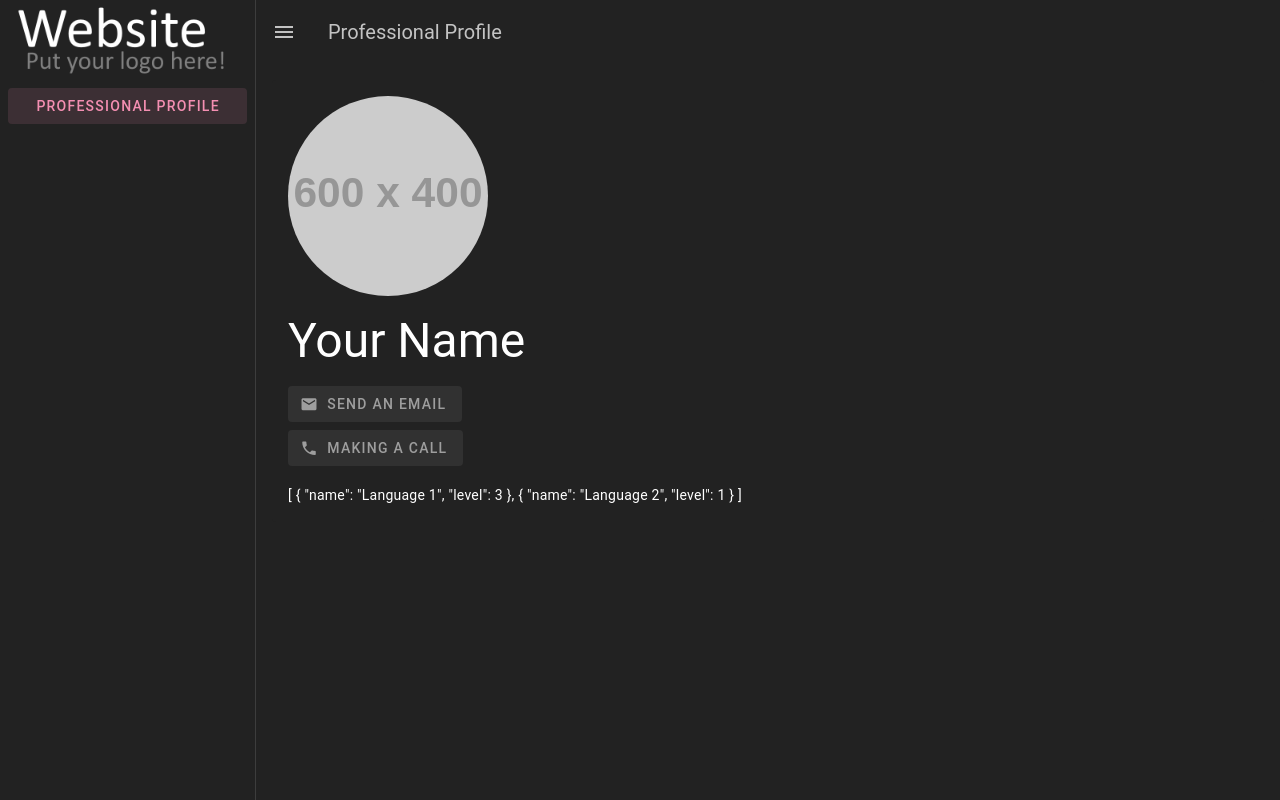
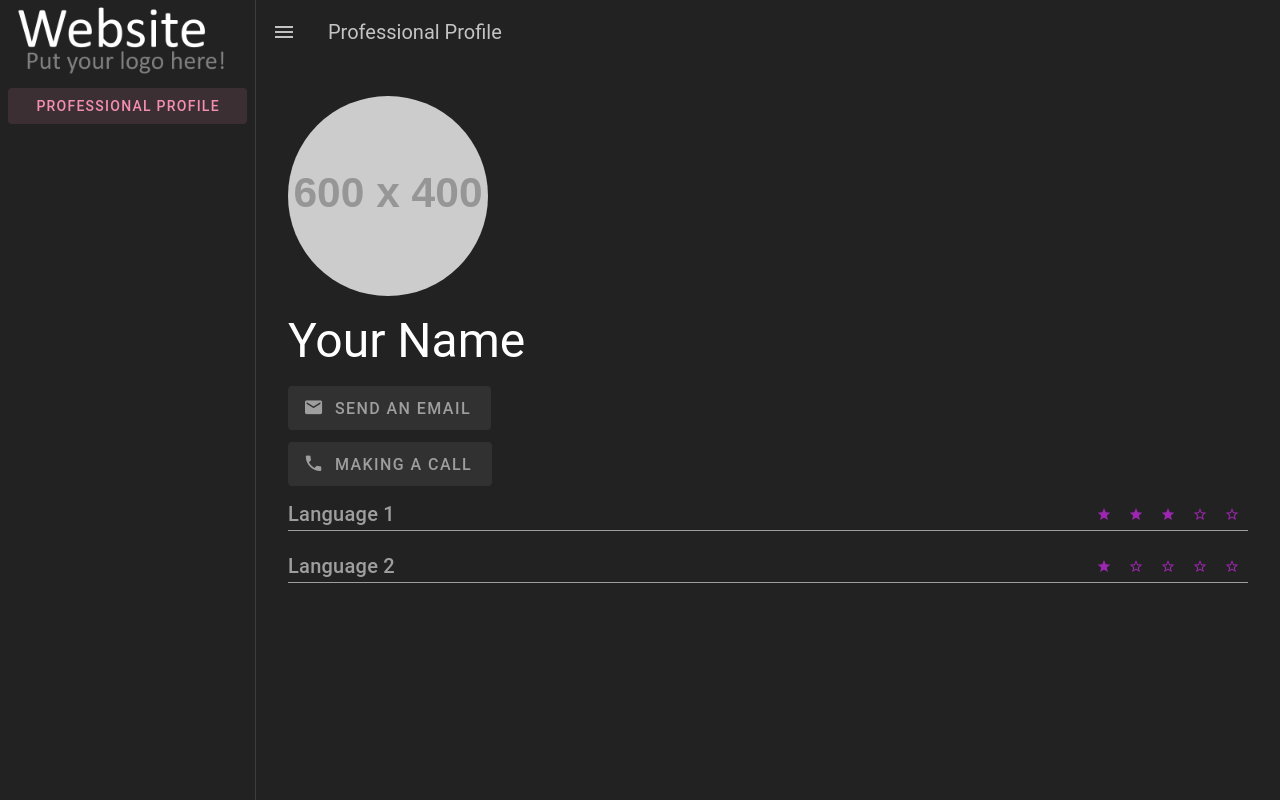
Before and after one commit to mineot/website, a Vue app: page / in a window 1280 px wide. Built offline with nearby package versions, Linux system fonts and the light colour scheme.

Commit message:
alpha/remake - add languages

```diff
--- a/src/assets/main.css
+++ b/src/assets/main.css
@@ -1 +1,5 @@
 @import './base.css';
+
+div .divider-h {
+  padding-bottom: 0.005rem;
+}
--- a/src/components/ProfilePerson.vue
+++ b/src/components/ProfilePerson.vue
@@ -10,24 +10,30 @@
         {{ person?.name }}
       </v-sheet>
 
-      <v-sheet class="mb-5">
-        <v-sheet v-for="(contact, index) in contacts" :key="index" class="mb-2">
+      <v-sheet class="mb-2">
+        <v-sheet v-for="(contact, index) in contacts" :key="index" class="mb-3">
           <v-btn color="secondary" variant="tonal" :prepend-icon="contact.icon" :href="contact.href"
-            :target="contact.target">
+            :target="contact.target" size="large">
             {{ $t(contact.text) }}
           </v-btn>
         </v-sheet>
       </v-sheet>
 
-      <v-sheet class="mb-3">
-        <v-btn v-for="(social, index) in socials" :key="index" class="mr-2 mb-2" color="secondary" variant="tonal"
-          :prepend-icon="social.icon" :href="social.src" :target="social.target">
+      <v-sheet class="mb-2">
+        <v-btn v-for="(social, index) in socials" :key="index" class="mr-3 mb-3" color="secondary" variant="tonal"
+          :prepend-icon="social.icon" :href="social.src" :target="social.target" stacked>
           {{ social.text }}
         </v-btn>
       </v-sheet>
 
       <v-sheet>
-        {{ person?.languages }}
+        <v-sheet v-for="(language, index) in languages" :key="index" class="mb-5">
+          <v-sheet class="d-flex">
+            <span class="text-h6 text-secondary me-auto">{{ language.name }}</span>
+            <v-rating :model-value="language.level" color="accent" size="x-small"></v-rating>
+          </v-sheet>
+          <div class="bg-secondary divider-h"></div>
+        </v-sheet>
       </v-sheet>
 
     </v-card-text>
@@ -72,6 +78,14 @@ const socials = computed((): any[] => {
 
   return [];
 });
+
+const languages = computed((): any[] => {
+  if (person?.value?.languages) {
+    return person.value.languages;
+  }
+
+  return [];
+});
 </script>
 
 <style scoped>
--- a/src/locale/en.json
+++ b/src/locale/en.json
@@ -1,6 +1,5 @@
 {
   "bio": "Biography",
-  "languages": "Languages",
   "profile": "Professional Profile",
   "website": "Website",
   "contacts": {
--- a/src/locale/pt.json
+++ b/src/locale/pt.json
@@ -1,6 +1,5 @@
 {
   "bio": "Biografia",
-  "languages": "Idiomas",
   "profile": "Perfíl Profissional",
   "website": "Website",
   "contacts": {
```
Also changed, not shown: src/widgets/TitleWidget.vue (+1 -7 lines).
